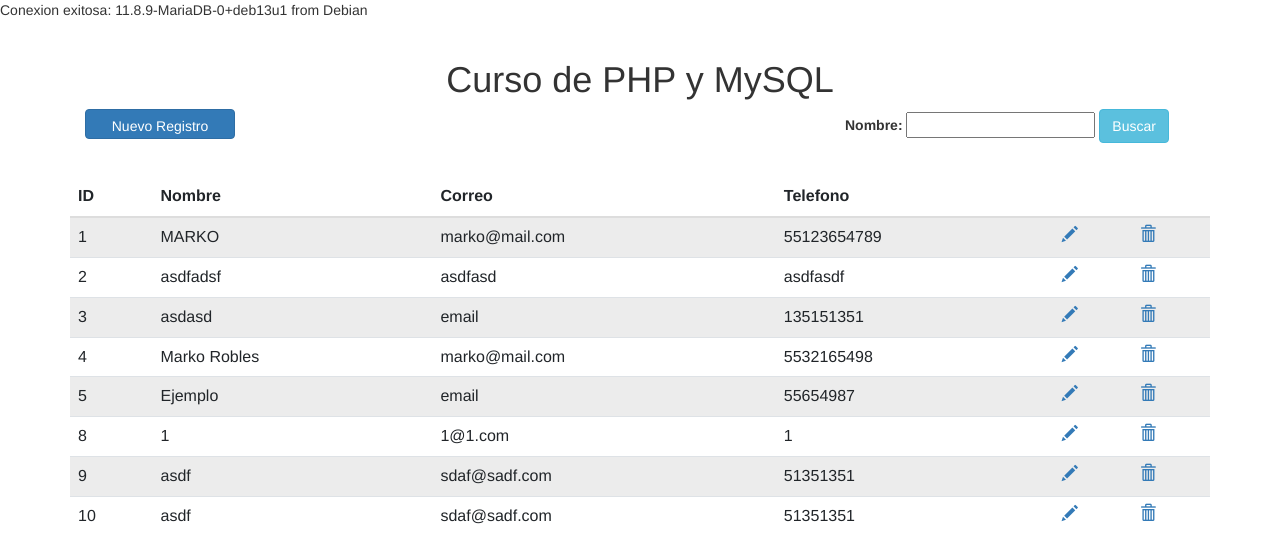
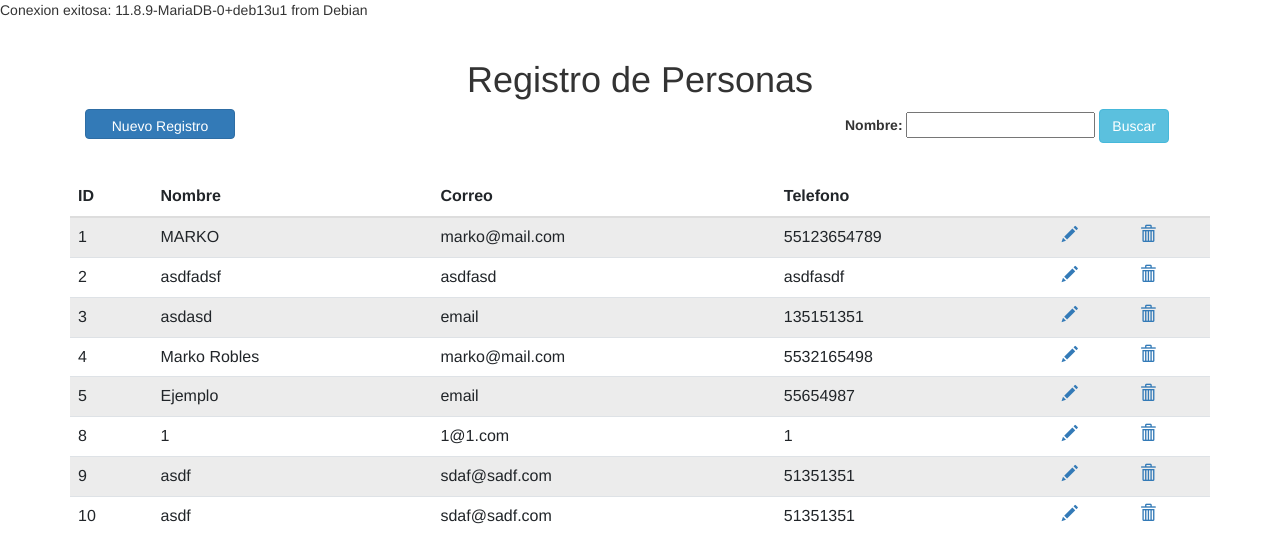
Before and after one commit to lestercoyoyjr/CRUD_personas, a PHP site: page / in a window 1280 px wide. Shown: the top 536 px of the page. Run offline with PHP 8.4, Linux system fonts and the light colour scheme; data comes from the database, SQL or seed files in the repository; some libraries are stand-ins or nearby versions.

Commit message:
update for title

```diff
--- a/index.php
+++ b/index.php
@@ -40,7 +40,7 @@
         <div class="container">
             <!--Titulo -->
             <div class="row">
-                <h1 style="text-align:center"> <br> Curso de PHP y MySQL </h1>
+                <h1 style="text-align:center"> <br> Registro de Personas </h1>
             </div>
             <!--Agregar un link con boton-->
             <div class="row">
```
